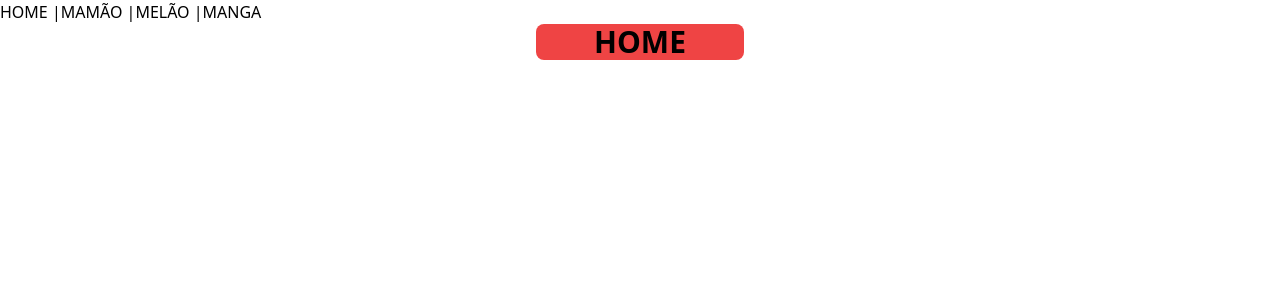
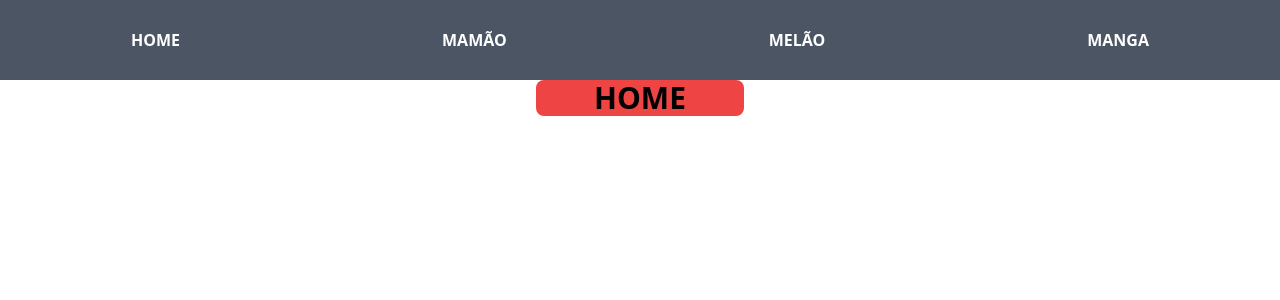
Before and after one commit to nichol6s/loja-app-1tdspm, a Next.js app: page / in a window 1280 px wide. Shown: the top 300 px of the page. Built offline with nearby package versions, Linux system fonts and the light colour scheme.

Commit message:
Tailwind do cabecalho aplicado

```diff
--- a/src/components/Cabecalho/Cabecalho.jsx
+++ b/src/components/Cabecalho/Cabecalho.jsx
@@ -2,12 +2,12 @@ import Link from "next/link"
 
 export default function Cabecalho() {
   return (
-    <header>
-      <nav>
-        <Link href="/">HOME</Link> |
-        <Link href="/produtos/mamao">MAMÃO</Link> |
-        <Link href="/produtos/melao">MELÃO</Link> |
-        <Link href="/produtos/manga">MANGA</Link>
+    <header className=" bg-gray-600 text-white h-20">
+      <nav className="flex flex-row justify-around">
+        <Link href="/" className="block py-7  hover:bg-black font-extrabold" >HOME</Link>
+        <Link href="/produtos/mamao" className="block py-7 hover:bg-black font-extrabold">MAMÃO</Link>
+        <Link href="/produtos/melao" className="block py-7  hover:bg-black font-extrabold">MELÃO</Link>
+        <Link href="/produtos/manga" className="block py-7  hover:bg-black font-extrabold">MANGA</Link>
       </nav>
     </header>
   )
```
